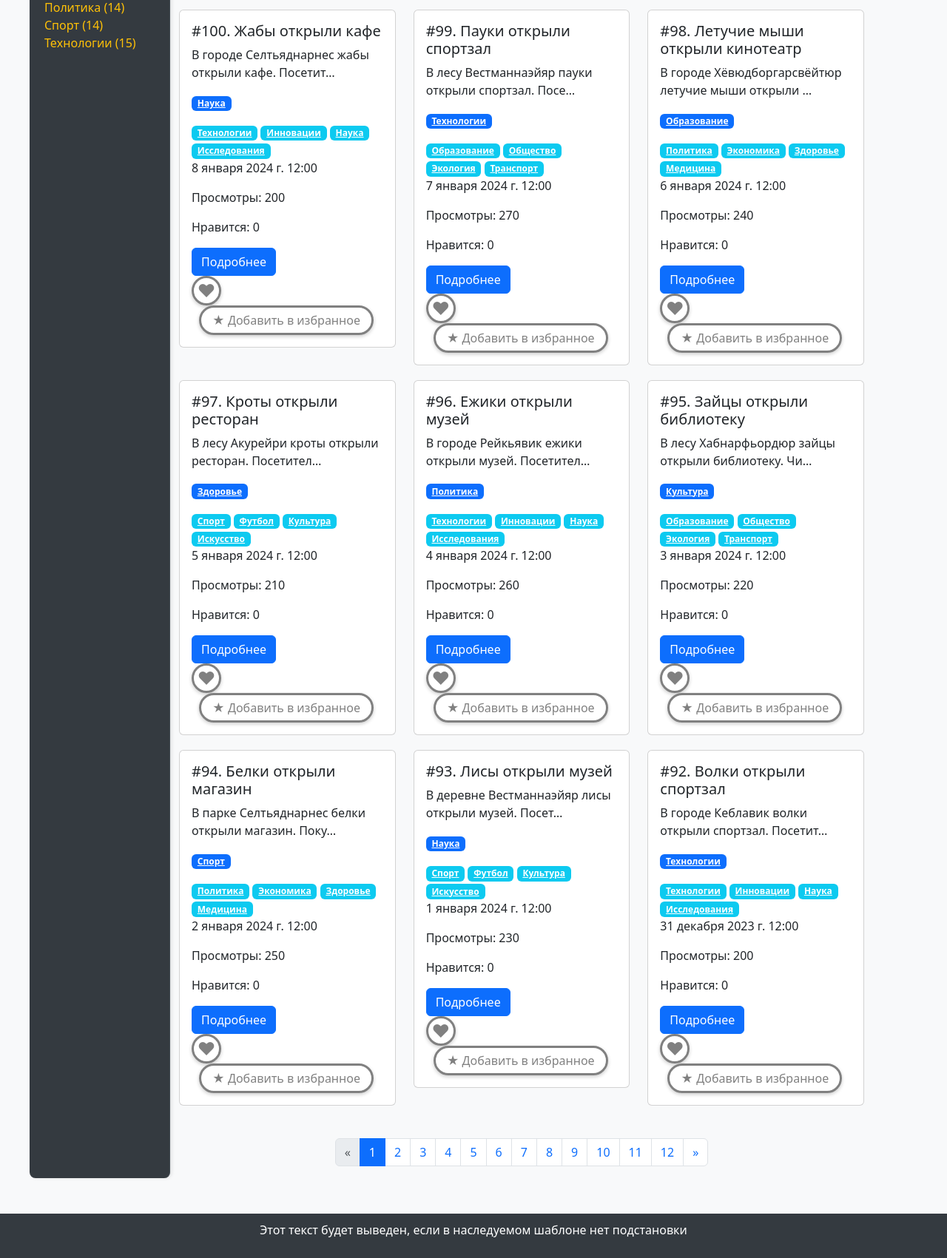
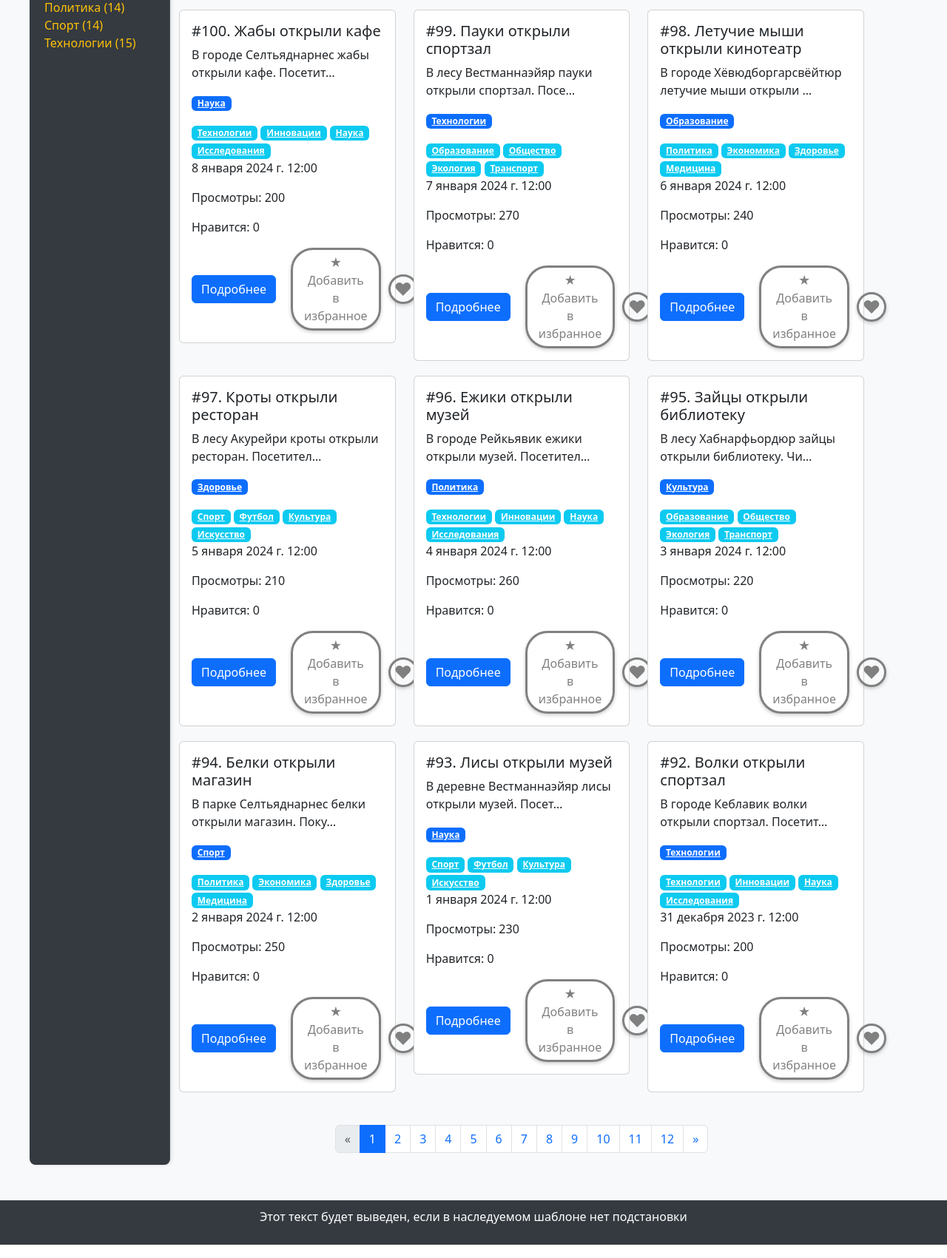
Before and after one commit to IgorPronin978/my_django_2_0, a Django app: page /news/search/ in a window 1280 px wide. Shown: the part 283-1984 px from the top of the page at 74% size. Run offline with Django 5.2, Linux system fonts and the light colour scheme; data comes from the database, SQL or seed files in the repository; data that the repository does not hold is empty; parts of the project's set-up code (start-up, migrations or seed data) failed here and were passed over.

Commit message:
скорректированы шаблоны detail и preview

```diff
--- a/news/templates/include/article_preview.html
+++ b/news/templates/include/article_preview.html
@@ -15,23 +15,27 @@
         <p class="card-text">Просмотры: {{ article.views }}</p>
         <p class="card-text">Нравится: <span id="likes-count-{{ article.id }}">{{ article.likes_count }}</span></p>
 
+        <!-- Контейнер для кнопок -->
+        <div class="buttons-container" style="display: flex; justify-content: space-between; align-items: center;">
             <!-- Кнопка "Подробнее" -->
-        <a href="{% url 'news:detail_article_by_id' article.id %}" class="btn btn-primary" style="margin-right: 2mm;">Подробнее</a>
+            <a href="{% url 'news:detail_article_by_id' article.id %}" class="btn btn-primary" style="margin-right: 10px;">Подробнее</a>
+
+            <!-- Кнопка "В избранное" -->
+            <button class="btn btn-favorite {% if article|has_favorited:user_ip %} favorited {% endif %}"
+                    data-article-id="{{ article.id }}"
+                    onclick="toggleFavorite({{ article.id }})"
+                    style="margin-left: 10px;">
+                &#x2605; {% if article|has_favorited:user_ip %} Убрать из избранного {% else %} Добавить в избранное {% endif %}
+            </button>
 
             <!-- Кнопка "Нравится" -->
             <button class="btn btn-like {% if article|has_liked:user_ip %} liked {% endif %}"
                     data-article-id="{{ article.id }}"
                     onclick="toggleLike({{ article.id }})"
-                style="margin-right: 2mm;">
+                    style="margin-left: 10px;">
                 &#x2764;
             </button>
-
-        <!-- Кнопка "В избранное" -->
-        <button class="btn btn-favorite {% if article|has_favorited:user_ip %} favorited {% endif %}"
-                data-article-id="{{ article.id }}"
-                onclick="toggleFavorite({{ article.id }})">
-            &#x2605; {% if article|has_favorited:user_ip %} Убрать из избранного {% else %} Добавить в избранное {% endif %}
-        </button>
+        </div>
     </div>
 </div>
 
@@ -57,6 +61,17 @@ function toggleFavorite(articleId) {
 </script>
 
 <style>
+.buttons-container {
+    display: flex;
+    justify-content: space-between;
+    align-items: center;
+    margin-top: 10px; /* Добавляем отступ сверху для разделения кнопок и текста */
+}
+
+.btn-primary {
+    margin-right: 10px; /* Отступ справа для кнопки "Подробнее" */
+}
+
 .btn-favorite {
     background-color: transparent !important;
     border: 3px solid gray !important;
@@ -87,28 +102,7 @@ function toggleFavorite(articleId) {
 .btn-favorite:active {
     animation: pulse 0.2s ease;
 }
-</style>
 
-<script>
-function toggleLike(articleId) {
-    fetch(`/news/toggle_like/${articleId}/`, {
-        method: 'POST',
-        headers: {
-            'X-CSRFToken': '{{ csrf_token }}',
-            'Content-Type': 'application/json'
-        },
-        body: JSON.stringify({})
-    })
-    .then(response => response.json())
-    .then(data => {
-        document.getElementById(`likes-count-${articleId}`).textContent = data.likes_count;
-        const likeButton = document.querySelector(`button[data-article-id="${articleId}"]`);
-        likeButton.classList.toggle('liked', data.liked);
-    });
-}
-</script>
-
-<style>
 .btn-like {
     background-color: transparent !important;
     border: 3px solid gray !important;
@@ -123,6 +117,7 @@ function toggleLike(articleId) {
     justify-content: center;
     transition: transform 0.2s ease, color 0.2s ease, border-color 0.2s ease;
     box-shadow: 0 2px 5px rgba(0, 0, 0, 0.2);
+    margin-left: 10px;
 }
 
 .btn-like.liked {
```
Also changed, not shown: news/templates/news/article_detail.html (+11 -23 lines). Lines whose indentation alone changed are shown as unchanged.
